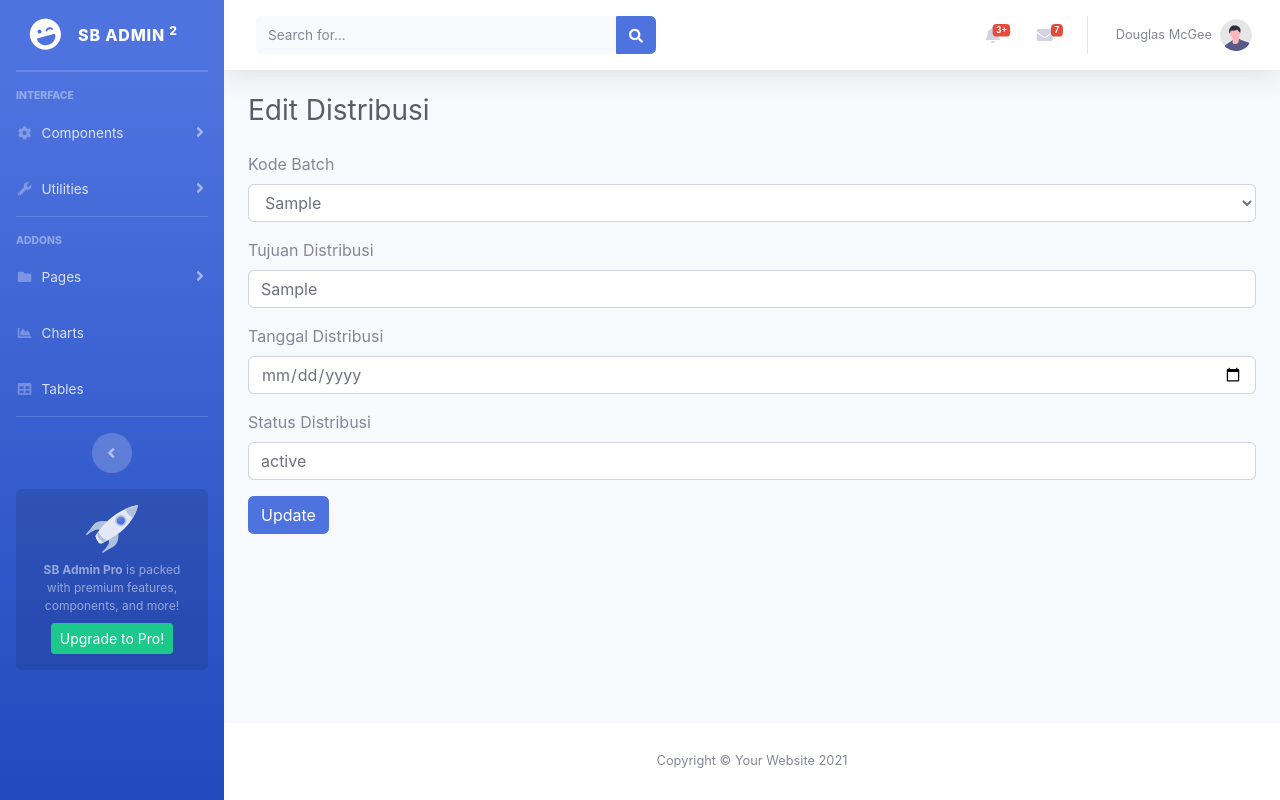
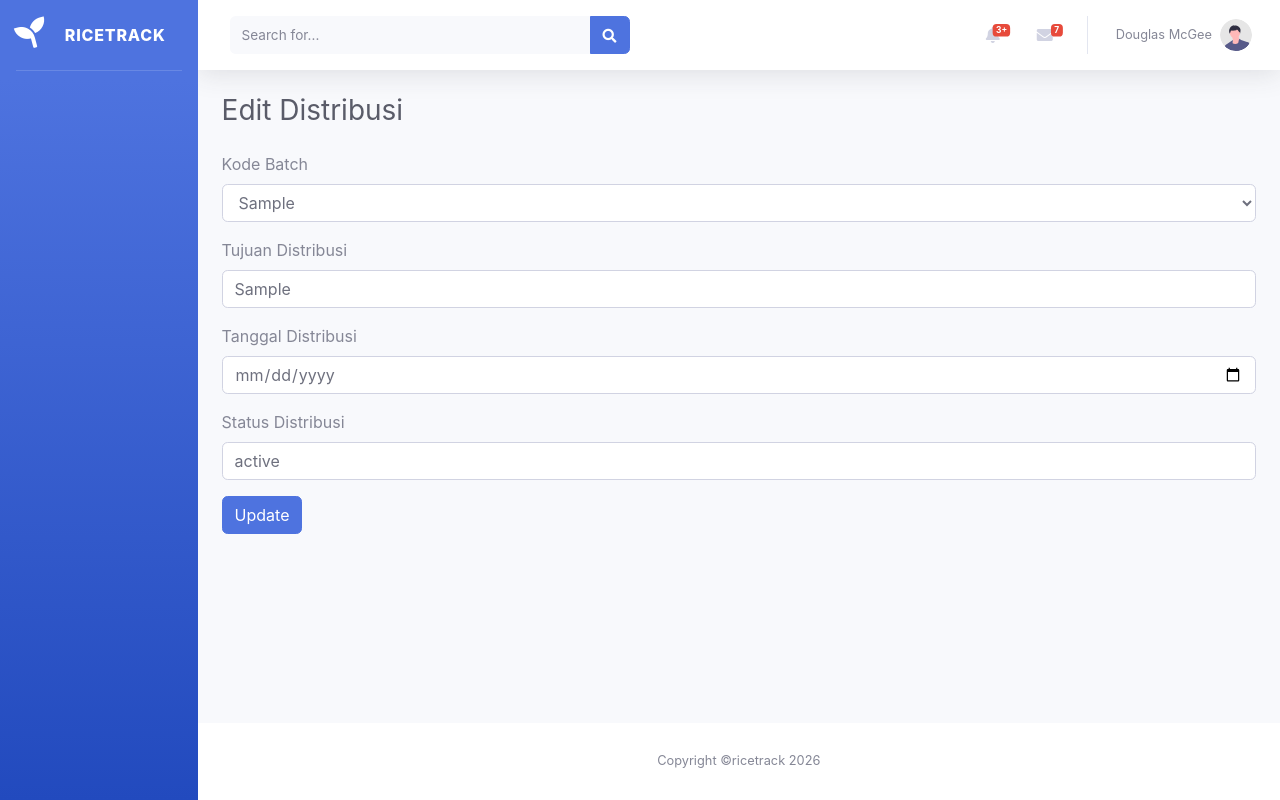
Before and after one commit to RismaNuraeni/traceability_beras, a CodeIgniter 4 app: the page made by app/Views/distributor/v_edit.php in a window 1280 px wide. Run offline with PHP 8.4 and a stand-in for CodeIgniter, Linux system fonts and the light colour scheme; the template is opened without the code that fills it: most values are stand-ins (such as "Sample title", 1, 10 or a date in 2020); some libraries are stand-ins or nearby versions.

Commit message:
update tampilan

```diff
--- a/app/Views/layout/v_footer.php
+++ b/app/Views/layout/v_footer.php
@@ -2,7 +2,7 @@
             <footer class="sticky-footer bg-white">
                 <div class="container my-auto">
                     <div class="copyright text-center my-auto">
-                        <span>Copyright &copy; Your Website 2021</span>
+                        <span>Copyright &copy;ricetrack 2026</span>
                     </div>
                 </div>
             </footer>
--- a/app/Views/layout/v_sidebar.php
+++ b/app/Views/layout/v_sidebar.php
@@ -4,9 +4,9 @@
             <!-- Sidebar - Brand -->
             <a class="sidebar-brand d-flex align-items-center justify-content-center" href="index.html">
                 <div class="sidebar-brand-icon rotate-n-15">
-                    <i class="fas fa-laugh-wink"></i>
+                    <i class="fas fa-seedling"></i>
                 </div>
-                <div class="sidebar-brand-text mx-3">SB Admin <sup>2</sup></div>
+                <div class="sidebar-brand-text mx-3">ricetrack</div>
             </a>
 
             <!-- Divider -->
@@ -62,106 +62,7 @@
             </li>
             <?php endif; ?>
 
-            <!-- Divider -->
-            <hr class="sidebar-divider">
 
-            <!-- Heading -->
-            <div class="sidebar-heading">
-                Interface
-            </div>
-
-            <!-- Nav Item - Pages Collapse Menu -->
-            <li class="nav-item">
-                <a class="nav-link collapsed" href="#" data-toggle="collapse" data-target="#collapseTwo"
-                    aria-expanded="true" aria-controls="collapseTwo">
-                    <i class="fas fa-fw fa-cog"></i>
-                    <span>Components</span>
-                </a>
-                <div id="collapseTwo" class="collapse" aria-labelledby="headingTwo" data-parent="#accordionSidebar">
-                    <div class="bg-white py-2 collapse-inner rounded">
-                        <h6 class="collapse-header">Custom Components:</h6>
-                        <a class="collapse-item" href="buttons.html">Buttons</a>
-                        <a class="collapse-item" href="cards.html">Cards</a>
-                    </div>
-                </div>
-            </li>
-
-            <!-- Nav Item - Utilities Collapse Menu -->
-            <li class="nav-item">
-                <a class="nav-link collapsed" href="#" data-toggle="collapse" data-target="#collapseUtilities"
-                    aria-expanded="true" aria-controls="collapseUtilities">
-                    <i class="fas fa-fw fa-wrench"></i>
-                    <span>Utilities</span>
-                </a>
-                <div id="collapseUtilities" class="collapse" aria-labelledby="headingUtilities"
-                    data-parent="#accordionSidebar">
-                    <div class="bg-white py-2 collapse-inner rounded">
-                        <h6 class="collapse-header">Custom Utilities:</h6>
-                        <a class="collapse-item" href="utilities-color.html">Colors</a>
-                        <a class="collapse-item" href="utilities-border.html">Borders</a>
-                        <a class="collapse-item" href="utilities-animation.html">Animations</a>
-                        <a class="collapse-item" href="utilities-other.html">Other</a>
-                    </div>
-                </div>
-            </li>
-
-            <!-- Divider -->
-            <hr class="sidebar-divider">
-
-            <!-- Heading -->
-            <div class="sidebar-heading">
-                Addons
-            </div>
-
-            <!-- Nav Item - Pages Collapse Menu -->
-            <li class="nav-item">
-                <a class="nav-link collapsed" href="#" data-toggle="collapse" data-target="#collapsePages"
-                    aria-expanded="true" aria-controls="collapsePages">
-                    <i class="fas fa-fw fa-folder"></i>
-                    <span>Pages</span>
-                </a>
-                <div id="collapsePages" class="collapse" aria-labelledby="headingPages" data-parent="#accordionSidebar">
-                    <div class="bg-white py-2 collapse-inner rounded">
-                        <h6 class="collapse-header">Login Screens:</h6>
-                        <a class="collapse-item" href="login.html">Login</a>
-                        <a class="collapse-item" href="register.html">Register</a>
-                        <a class="collapse-item" href="forgot-password.html">Forgot Password</a>
-                        <div class="collapse-divider"></div>
-                        <h6 class="collapse-header">Other Pages:</h6>
-                        <a class="collapse-item" href="404.html">404 Page</a>
-                        <a class="collapse-item" href="blank.html">Blank Page</a>
-                    </div>
-                </div>
-            </li>
-
-            <!-- Nav Item - Charts -->
-            <li class="nav-item">
-                <a class="nav-link" href="charts.html">
-                    <i class="fas fa-fw fa-chart-area"></i>
-                    <span>Charts</span></a>
-            </li>
-
-            <!-- Nav Item - Tables -->
-            <li class="nav-item">
-                <a class="nav-link" href="tables.html">
-                    <i class="fas fa-fw fa-table"></i>
-                    <span>Tables</span></a>
-            </li>
-
-            <!-- Divider -->
-            <hr class="sidebar-divider d-none d-md-block">
-
-            <!-- Sidebar Toggler (Sidebar) -->
-            <div class="text-center d-none d-md-inline">
-                <button class="rounded-circle border-0" id="sidebarToggle"></button>
-            </div>
-
-            <!-- Sidebar Message -->
-            <div class="sidebar-card d-none d-lg-flex">
-                <img class="sidebar-card-illustration mb-2" src="img/undraw_rocket.svg" alt="...">
-                <p class="text-center mb-2"><strong>SB Admin Pro</strong> is packed with premium features, components, and more!</p>
-                <a class="btn btn-success btn-sm" href="https://startbootstrap.com/theme/sb-admin-pro">Upgrade to Pro!</a>
-            </div>
 
         </ul>
         <!-- End of Sidebar -->
```
